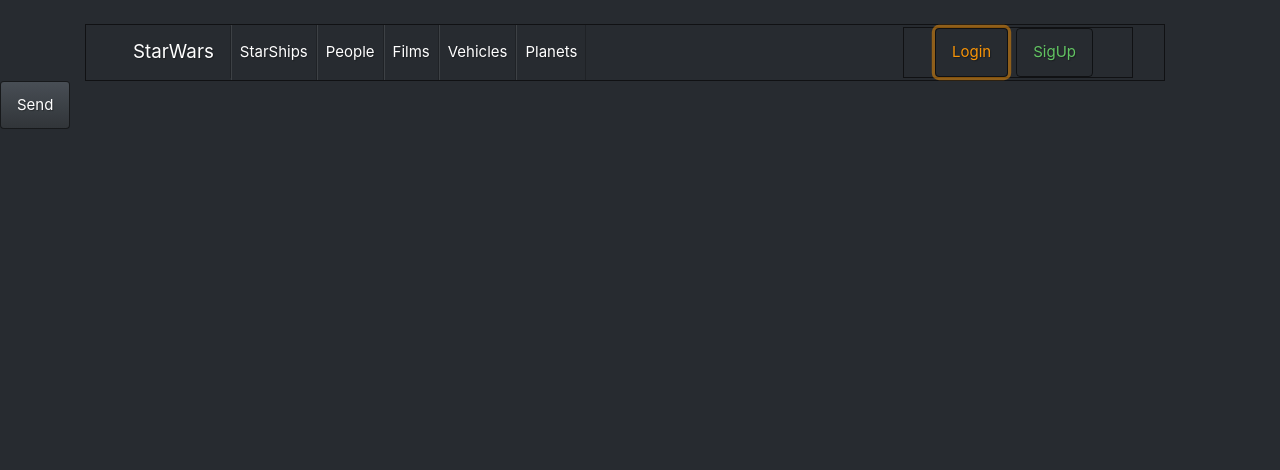
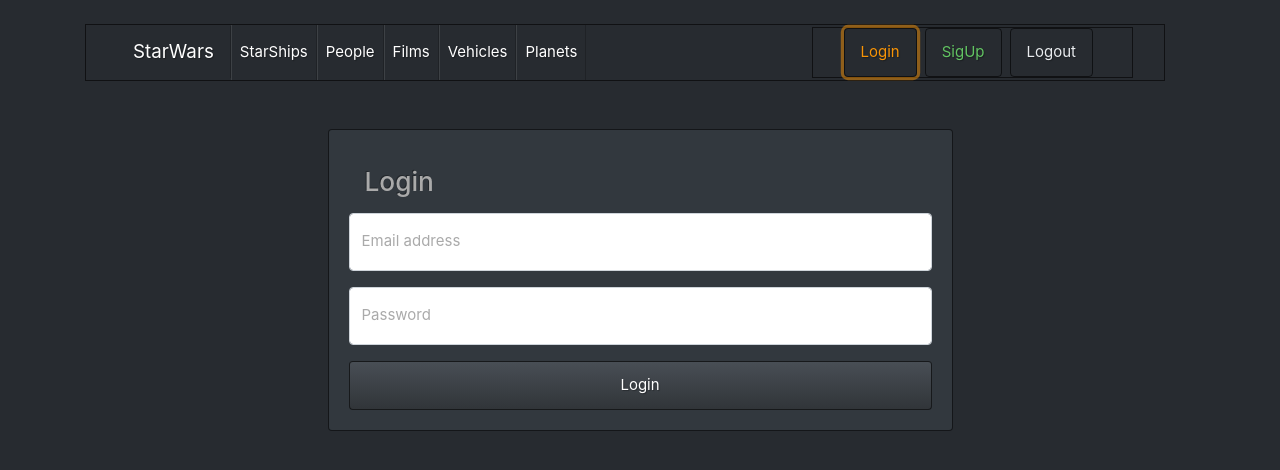
Before and after one commit to Angiejimenezc/StarWars, an Angular app: page /404 in a window 1280 px wide. Both pictures are taken after a click on the button "Login". Shown: the top 470 px of the page. Built offline with nearby package versions, Linux system fonts and the light colour scheme.

Commit message:
styles menu

```diff
--- a/src/app/app.component.html
+++ b/src/app/app.component.html
@@ -74,6 +74,13 @@
               >
                 SigUp
               </button>
+              <button
+                class="btn btn-outline-light me-2"
+                type="button"
+                (click)="logout()"
+              >
+                Logout
+              </button>
             </form>
           </nav>
         </div>
--- a/src/app/app.component.ts
+++ b/src/app/app.component.ts
@@ -1,10 +1,18 @@
 import { Component } from '@angular/core';
+import { Router } from '@angular/router';
 
 @Component({
   selector: 'app-root',
   templateUrl: './app.component.html',
-  styleUrls: ['./app.component.css']
+  styleUrls: ['./app.component.css'],
 })
 export class AppComponent {
   title = 'starWars';
+
+  constructor(private router: Router) {}
+  logout() {
+    // Ir al Backend
+    // Usuario
+    this.router.navigate(['/auth']);
+  }
 }
--- a/src/app/auth/pages/login/login.component.html
+++ b/src/app/auth/pages/login/login.component.html
@@ -1 +1,33 @@
-<button class="btn btn-primary">Send</button>
+<div class="row">
+  <div class="col-md-6 mx-auto mt-5">
+    <div class="card">
+      <div class="card-body">
+        <h3 class="m-2 p-2">Login</h3>
+        <form>
+          <div class="form-group">
+            <div class="form-floating mb-3">
+              <input
+                type="email"
+                class="form-control"
+                placeholder="name@example.com"
+              />
+              <label for="floatingInput">Email address</label>
+            </div>
+
+            <div class="form-floating">
+              <input
+                type="password"
+                class="form-control"
+                placeholder="Password"
+              />
+              <label for="floatingPassword">Password</label>
+            </div>
+          </div>
+          <button class="btn btn-primary btn-block" (click)="login()">
+            Login
+          </button>
+        </form>
+      </div>
+    </div>
+  </div>
+</div>
--- a/src/app/auth/pages/login/login.component.ts
+++ b/src/app/auth/pages/login/login.component.ts
@@ -1,15 +1,16 @@
-import { Component, OnInit } from '@angular/core';
+import { Component } from '@angular/core';
+import { Router } from '@angular/router';
 
 @Component({
   selector: 'app-login',
   templateUrl: './login.component.html',
-  styleUrls: ['./login.component.css']
+  styleUrls: ['./login.component.css'],
 })
-export class LoginComponent implements OnInit {
-
-  constructor() { }
-
-  ngOnInit(): void {
+export class LoginComponent {
+  constructor(private router: Router) {}
+  login() {
+    // Ir al Backend
+    // Usuario
+    this.router.navigate(['/views/list_starships']);
   }
-
 }
--- a/src/app/views/list-people/list-people.component.html
+++ b/src/app/views/list-people/list-people.component.html
@@ -1,4 +1,5 @@
-<h2>People</h2>
+<div class="container mb-5 p-5">
+  <h2 class="text-warning">People</h2>
   <table class="table">
     <thead class="table__head">
       <tr>
@@ -10,7 +11,7 @@
         <th>gender</th>
       </tr>
     </thead>
-  <tbody class="table__body">
+    <tbody class="table__body text-warning">
       <tr *ngFor="let person of starpeople">
         <td>{{ person.name }}</td>
         <td>{{ person.birth_year }}</td>
@@ -21,3 +22,4 @@
       </tr>
     </tbody>
   </table>
+</div>
--- a/src/app/views/list-starships/list-starships.component.html
+++ b/src/app/views/list-starships/list-starships.component.html
@@ -12,7 +12,7 @@
         <th>Go StarShip</th>
       </tr>
     </thead>
-    <tbody class="table__body">
+    <tbody class="table__body text-warning">
       <tr *ngFor="let star of starship">
         <td>{{ star.name }}</td>
         <td>{{ star.model }}</td>
@@ -20,6 +20,15 @@
         <td>{{ star.crew }}</td>
         <td>{{ star.length }}</td>
         <td>{{ star.consumables }}</td>
+        <td>
+          <button
+            class="btn btn-outline-warning me-2"
+            type="button"
+            routerLink="/star-ship"
+          >
+            Login
+          </button>
+        </td>
       </tr>
     </tbody>
   </table>
--- a/src/app/views/swapi-routing.module.ts
+++ b/src/app/views/swapi-routing.module.ts
@@ -19,7 +19,7 @@
       },
       { path: 'list_people', component: ListPeopleComponent },
       {
-        path: 'starship',
+        path: 'star-ship',
         component: StarShipComponent,
       },
       {
```
Lines whose indentation alone changed are shown as unchanged.
